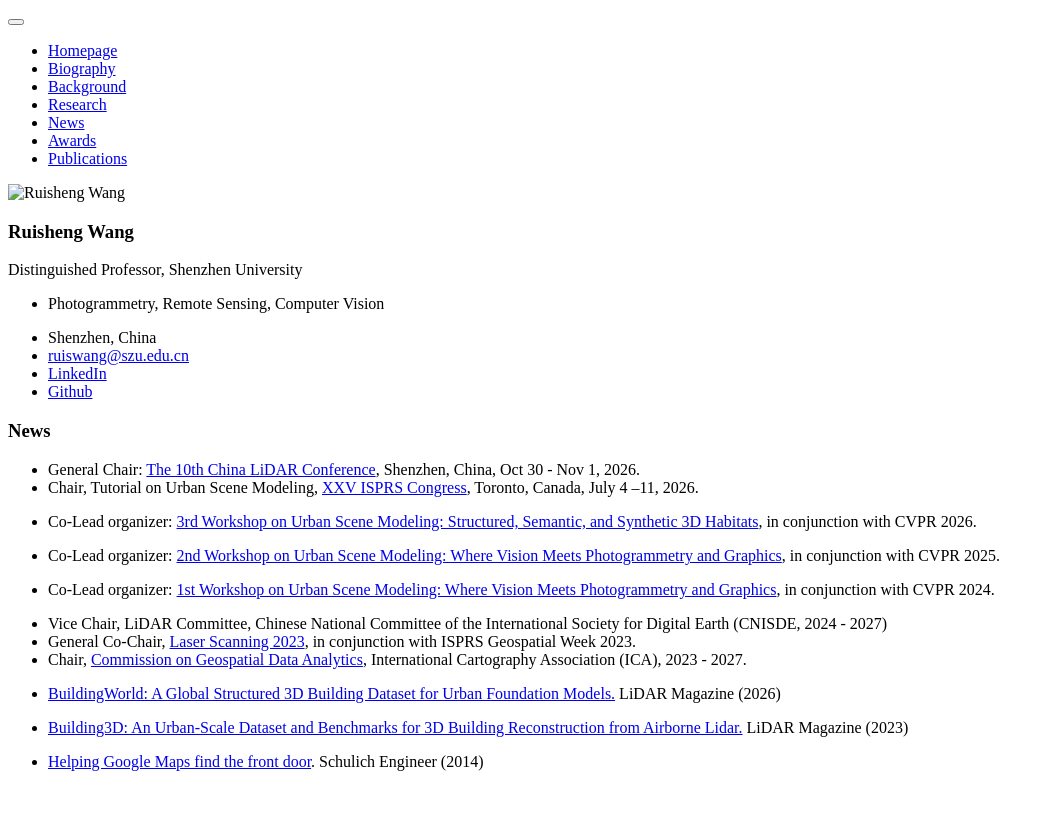
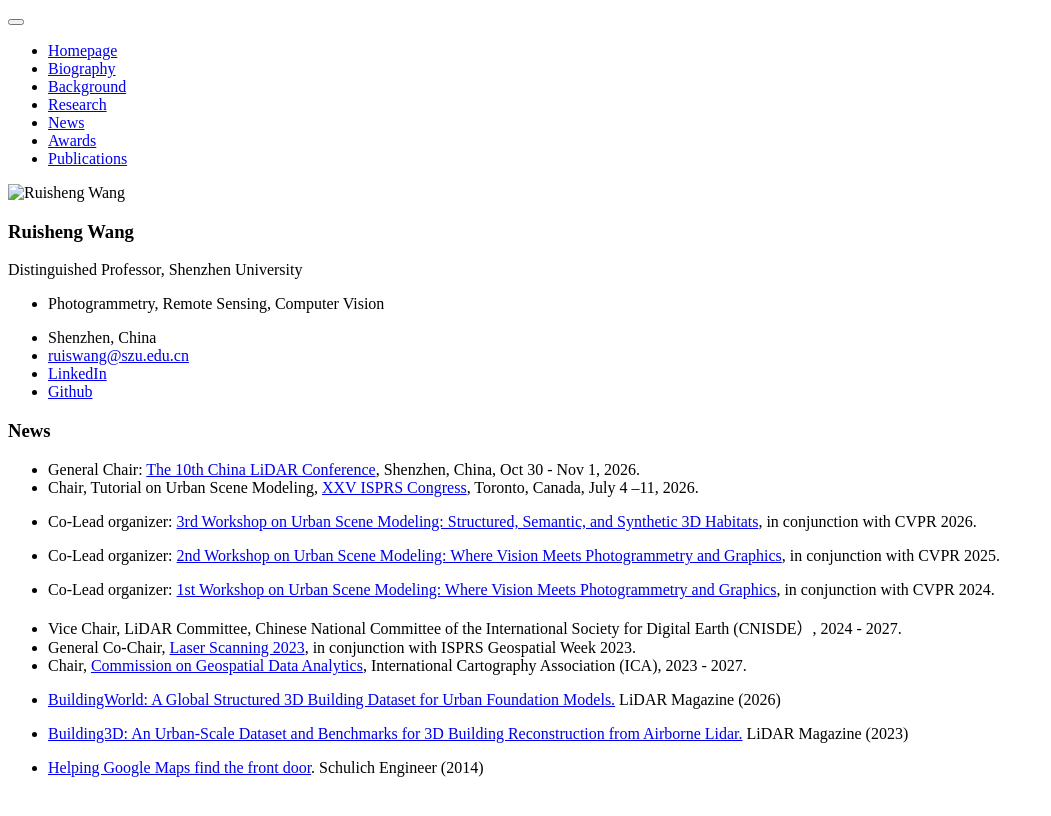
Before and after one commit to ruishengwang/ruishengwang.github.io, a Jekyll site: the page built from _pages/includes/news.md, in a window 1280 px wide. Shown: the top 816 px of the page, without its empty margins (0-1051 px from the left). Built offline with Jekyll 4.4.1, drawn with Linux system fonts in a browser that asks for light colours; our own code applies the rules of GitHub Pages for plain Markdown files.

Commit message:
Update news.md

```diff
--- a/_pages/includes/news.md
+++ b/_pages/includes/news.md
@@ -8,7 +8,7 @@
 
 - Co-Lead organizer: [1st Workshop on Urban Scene Modeling: Where Vision Meets Photogrammetry and Graphics](https://usm3d.github.io/2024/), in conjunction with CVPR 2024.
 
-- Vice Chair, LiDAR Committee, Chinese National Committee of the International Society for Digital Earth (CNISDE, 2024 - 2027)
+- Vice Chair, LiDAR Committee, Chinese National Committee of the International Society for Digital Earth (CNISDE）, 2024 - 2027.
 - General Co-Chair, [Laser Scanning 2023](https://gsw2023.com/index.php/project/laser-scanning-2023/), in conjunction with ISPRS Geospatial Week 2023.
 - Chair, [Commission on Geospatial Data Analytics](https://icaci.org/commissions/), International Cartography Association (ICA), 2023 - 2027.
 - [BuildingWorld: A Global Structured 3D Building Dataset for Urban Foundation Models.](https://lidarmag.com/2026/02/16/buildingworld-a-global-structured-3d-building-dataset-for-urban-foundation-models/) LiDAR Magazine (2026)
```
